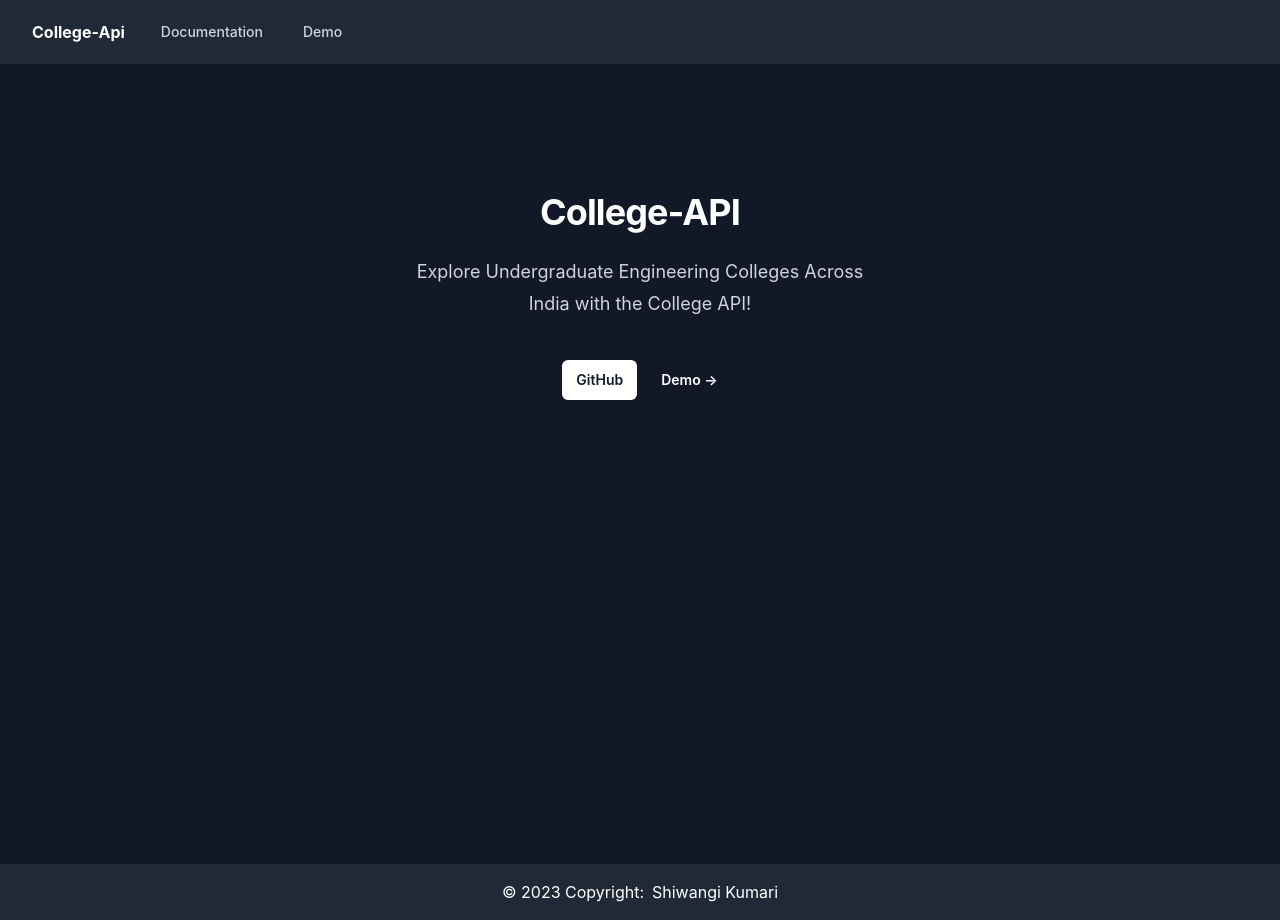
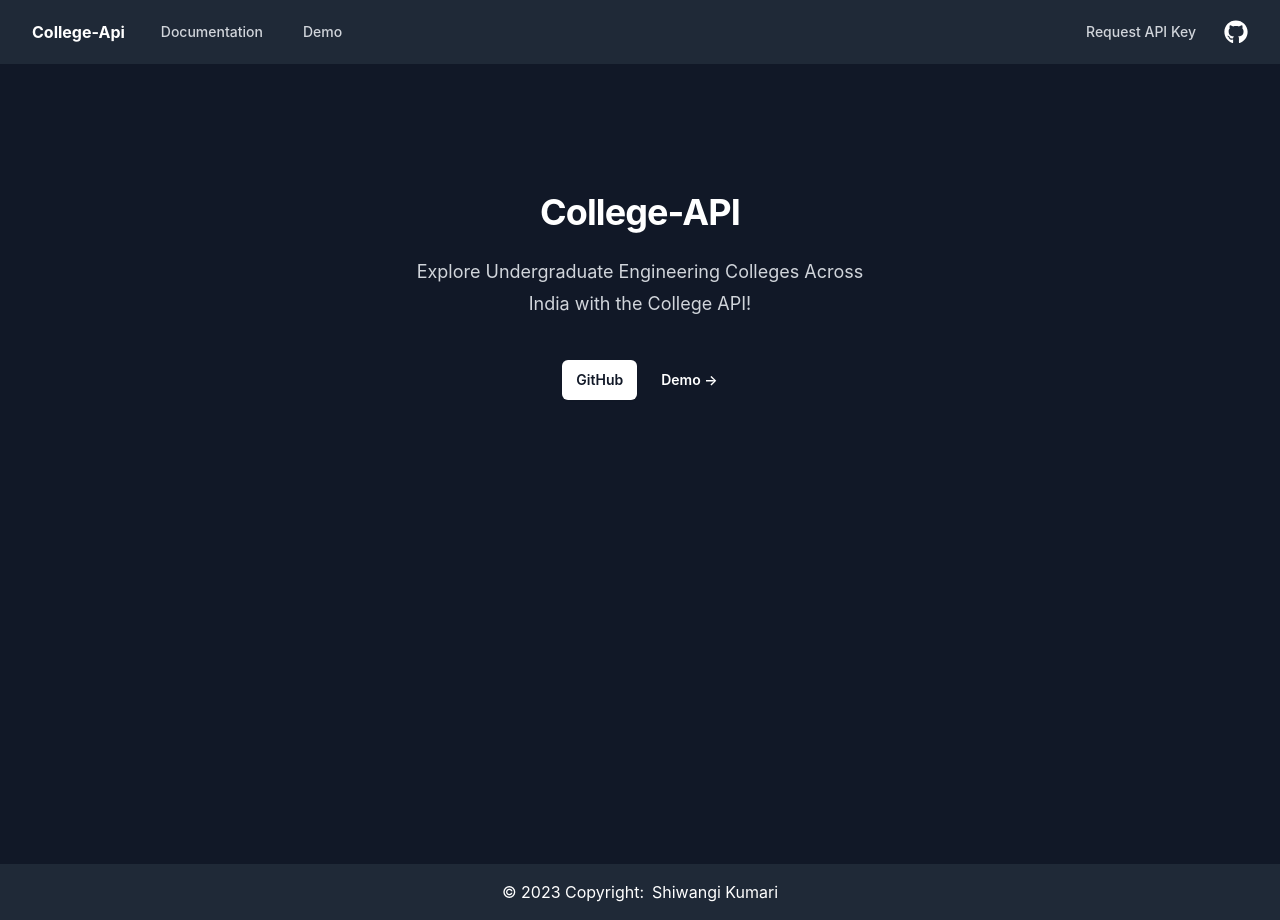
Before and after one commit to sshiwangi/College-API, a React (Create React App) app in the folder frontend/: page / in a window 1280 px wide. Built offline with nearby package versions, Linux system fonts and the light colour scheme.

Commit message:
navbar fixes

```diff
--- a/frontend/package.json
+++ b/frontend/package.json
@@ -14,6 +14,7 @@
     "postcss": "^8.4.32",
     "react": "^18.2.0",
     "react-dom": "^18.2.0",
+    "react-icons": "^5.2.1",
     "react-router-dom": "^6.21.0",
     "react-scripts": "5.0.1",
     "tailwindcss": "^3.3.6",
--- a/frontend/src/components/Navbar.jsx
+++ b/frontend/src/components/Navbar.jsx
@@ -1,10 +1,11 @@
 import { Fragment, useState } from "react";
 import { Disclosure, Menu, Transition } from "@headlessui/react";
 import { Bars3Icon, BellIcon, XMarkIcon } from "@heroicons/react/24/outline";
-import { Link } from 'react-router-dom';
+import { Link } from "react-router-dom";
+import { FaGithub } from "react-icons/fa";
 
 const navigation = [
-  { name: "Documentation", href: "/docs"},
+  { name: "Documentation", href: "/docs" },
   { name: "Demo", href: "/demo" },
 ];
 
@@ -40,10 +41,9 @@
                 <div className="flex flex-shrink-0 items-center text-white font-bold">
                   {" "}
                   <a href="/"> College-Api</a>{" "}
-
                 </div>
-                <div className="hidden sm:ml-6 sm:block">
-                  <div className="flex space-x-4">
+                <div className="ml-6 sm:w-full flex justify-between items-center">
+                  <div className="hidden sm:flex space-x-4">
                     {navigation.map((item) => (
                       <Link
                         key={item.name}
@@ -55,11 +55,31 @@
                             : "text-gray-300 hover:bg-gray-700 hover:text-white",
                           "rounded-md px-3 py-2 text-sm font-medium"
                         )}
-                        aria-current={currentItem === item.name ? "page" : undefined}
+                        aria-current={
+                          currentItem === item.name ? "page" : undefined
+                        }
                       >
                         {item.name}
                       </Link>
                     ))}
+                  </div>
+                  <div className="flex space-x-4 items-center">
+                    <a
+                      href="https://forms.gle/pH5oPetXkJi6Zada8"
+                      target="_blank"
+                      rel="noopener noreferrer"
+                      className="text-gray-300 hover:bg-gray-700 hover:text-white
+                          rounded-md px-3 py-2 text-sm font-medium"
+                    >
+                      Request API Key
+                    </a>
+                    <a
+                      href="https://github.com/sshiwangi/College-API"
+                      target="_blank"
+                      rel="noopener noreferrer"
+                    >
+                      <FaGithub color="white" size={24} />
+                    </a>
                   </div>
                 </div>
               </div>
```
Also changed, not shown: 1 other file (tests, documents, lock files or other folders).
